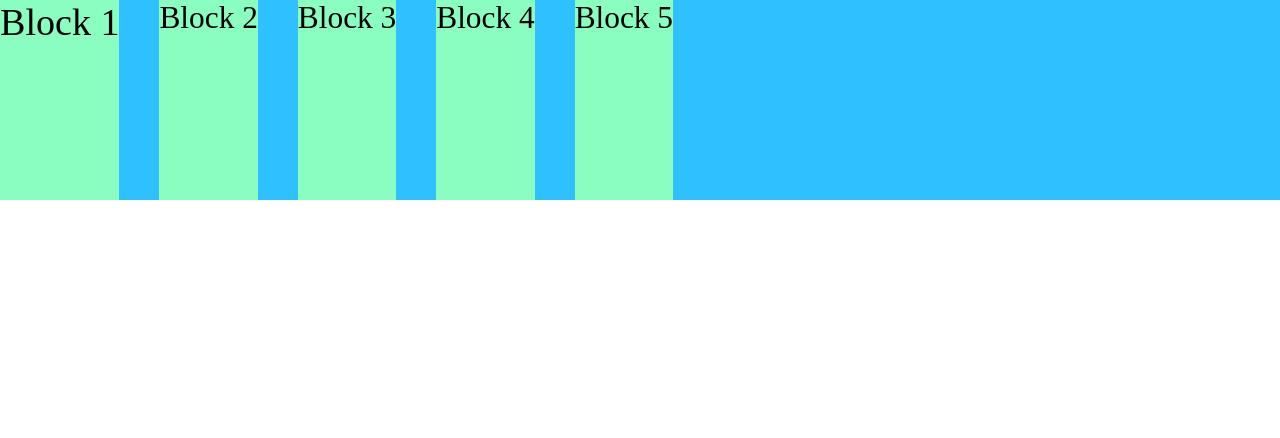
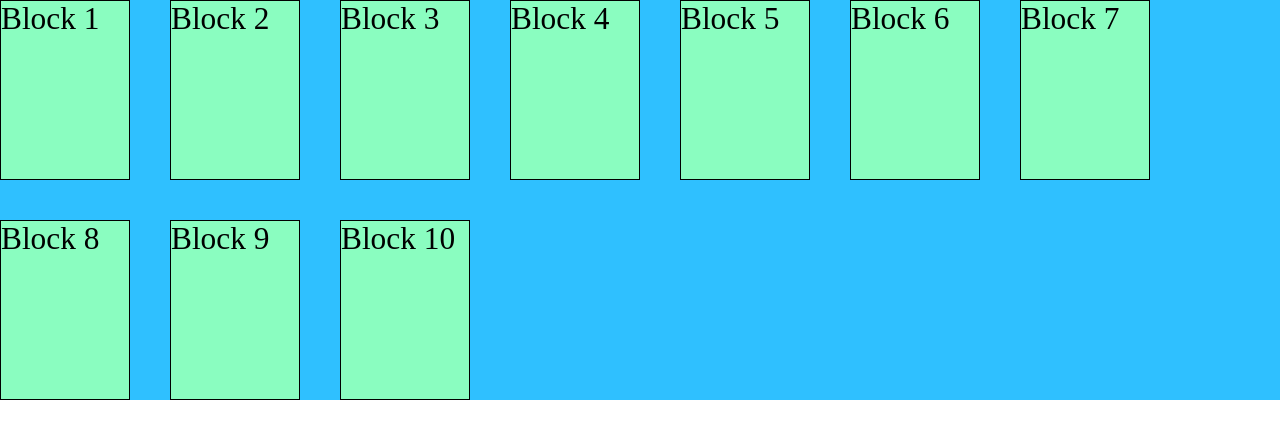
Before and after one commit to TraanKiet/Kho-15-Page-layout-component-layout-, a plain HTML site: page index.html in a window 1280 px wide. Drawn offline with Linux system fonts and the light colour scheme.

Commit message:
flex-wrap và align-content

```diff
--- a/index.html
+++ b/index.html
@@ -13,6 +13,11 @@
       <div class="box box3">Block 3</div>
       <div class="box box4">Block 4</div>
       <div class="box box5">Block 5</div>
+      <div class="box box6">Block 6</div>
+      <div class="box box7">Block 7</div>
+      <div class="box box8">Block 8</div>
+      <div class="box box9">Block 9</div>
+      <div class="box box10">Block 10</div>
     </div>
   </body>
 </html>
--- a/style.css
+++ b/style.css
@@ -28,15 +28,37 @@ body {
   /* align-items: stretch; */
   /* căn giữa */
   /* align-items: center; */
+
+  /* flex-wrap và align-content */
+  /* ________________________________________________________ */
+  /* xuống hàng */
+  /* flex-wrap: wrap; */
+  /* xuống hàng + đảo ngược */
+  /* flex-wrap: wrap-reverse; */
+  /* ________________________________________________________ */
+  /* align-content */
+  /* áp dụng khi 2 hàng trở lên và kết hợp với flex-warp */
+  height: 400px;
+  flex-wrap: wrap;
+  /* align-content: stretch; */
+  /* dồn lên phía cross start của thẻ cha ( container ) */
+  /* align-content: flex-start; */
+  /* align-items: flex-end; */
+  /* căn giữa */
+  /* align-content: center; */
+  /* khoảng cách đều + sát lề */
+  /* align-content: space-between; */
+  /* khoảng cách đều + cách lề */
+  /* align-content: space-around; */
   display: flex;
   background: rgb(47, 192, 255);
-  width: 100%;
-  height: 200px;
   gap: 40px;
 }
 .box {
+  border: 1px solid black;
+  width: 10%;
   background: rgb(138, 253, 192);
 }
 .box1 {
-  font-size: 1.7rem;
+  /* font-size: 1.7rem; */
 }
```
